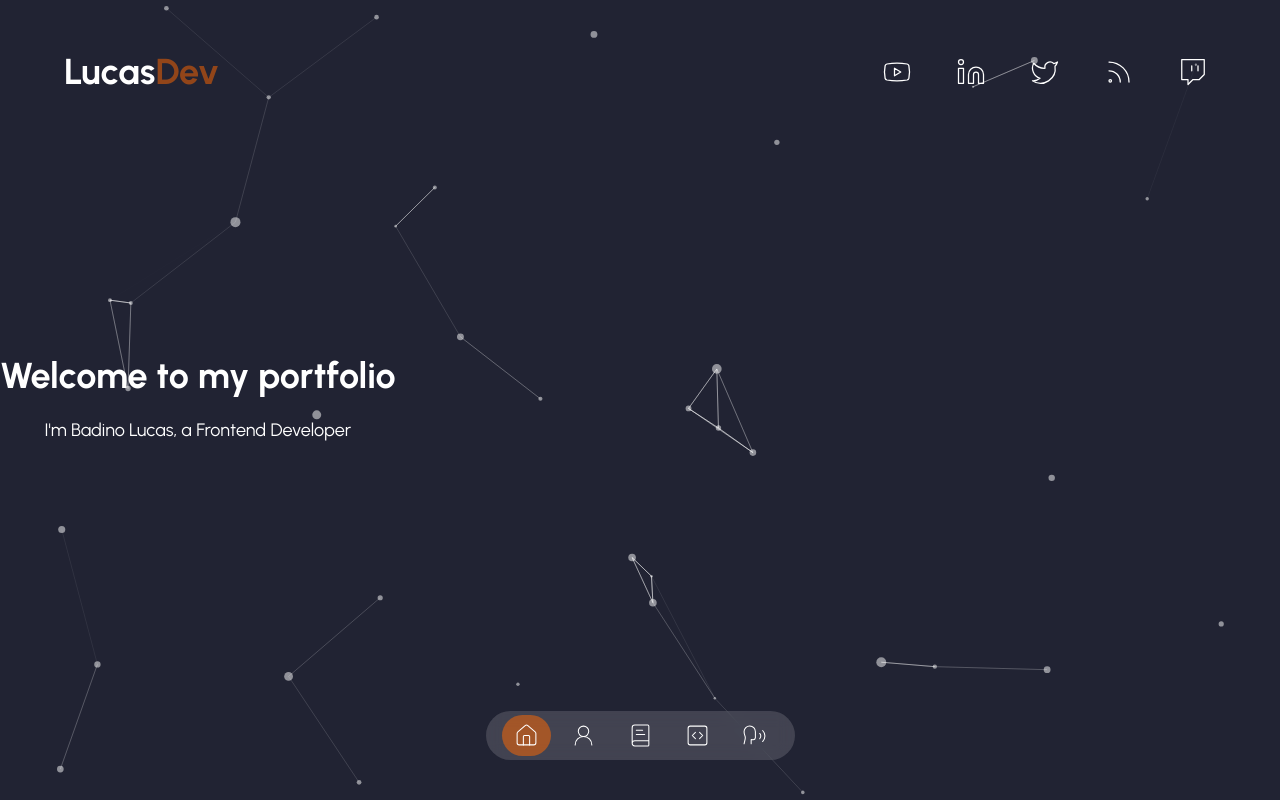
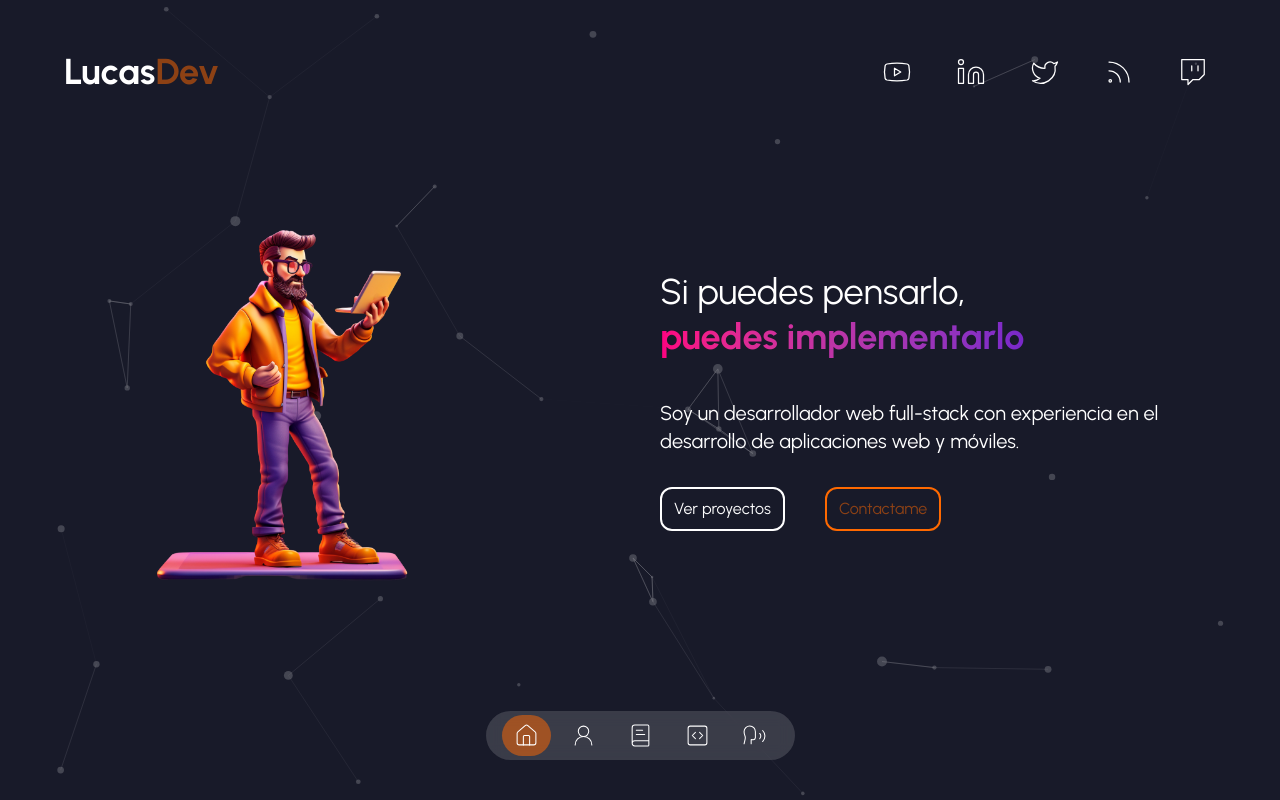
Before and after one commit to lucasbadino/PortfolioNextjs, a Next.js app: page / in a window 1280 px wide. Built offline with nearby package versions, Linux system fonts and the light colour scheme.

Commit message:
add introduction and styles

```diff
--- a/components/introduction.tsx
+++ b/components/introduction.tsx
@@ -1,15 +1,64 @@
+"use client";
+
 import Image from 'next/image'
+import Link from 'next/link';
 import { TypeAnimation } from 'react-type-animation'
 
 export const Introduction = () => {
     return (
-        <div className="flex flex-col items-center justify-center h-screen">
-            <h1 className="text-4xl font-bold text-center text-white">
-                Welcome to my portfolio
-            </h1>
-            <p className="mt-5 text-lg text-center text-white">
-                I'm Badino Lucas, a Frontend Developer
-            </p>
+        <div className='z-20 w-full bg-[#131424]/60'>
+            <div className='z-20 grid items-center h-full p-6 py-20 md:py-0 md:grid-cols-2 md:gap-10 md:p-20'>
+                <Image src="/home-4.png" priority width="400" height="400" alt="Profile Image" />
+
+                <div className='flex flex-col justify-center max-w-md md:max-w-lg'>
+                    <h1 className='select-none mb-5 text-2xl leading-tight text-center md:text-left md:text-4xl md:mb-10'>
+                        Si puedes pensarlo, <br />
+                        <TypeAnimation
+                            sequence={[
+                                "puedes programarlo",
+                                1000,
+                                "puedes optimizalo",
+                                1000,
+                                "puedes implementarlo",
+                                1000,
+                                "puedes desarrollarlo",
+                                1000,
+                            ]}
+                            wrapper='span'
+                            cursor={false}
+                            repeat={Infinity}
+                            speed={50}
+                            className='select-none font-bold text-transparent bg-clip-text bg-gradient-to-r from-[#ff0080] to-[#7928ca]'
+
+                        />
+                    </h1>
+
+                    <p className='mx-auto mb-2 text-xl md:mx-0 md:mb-8'>
+                        Soy un desarrollador web full-stack con experiencia en el desarrollo
+                        de aplicaciones web y móviles.
+                    </p>
+                    <div className='flex justify-center items-center gap-5 md:justify-start md:gap-10'>
+                        <Link
+                            href='/projects'
+                            className='px-3 py-2 transition-all border-2 cursor-pointer
+                            text-md w-fit rounded-xl hover:shadow-xl
+                            hover:shadow-white/50'>
+                            Ver proyectos
+                        </Link>
+                        <Link
+                            href='/contact'
+                            className='px-3 py-2 transition-all border-2 cursor-pointer text-orange-500/50 border-orange-500
+                            text-md w-fit rounded-xl hover:shadow-xl
+                            hover:shadow-orange-500'>
+                            Contactame
+                        </Link>
+
+                    </div>
+
+                </div>
+
+            </div>
+
         </div>
     )
 }
```
